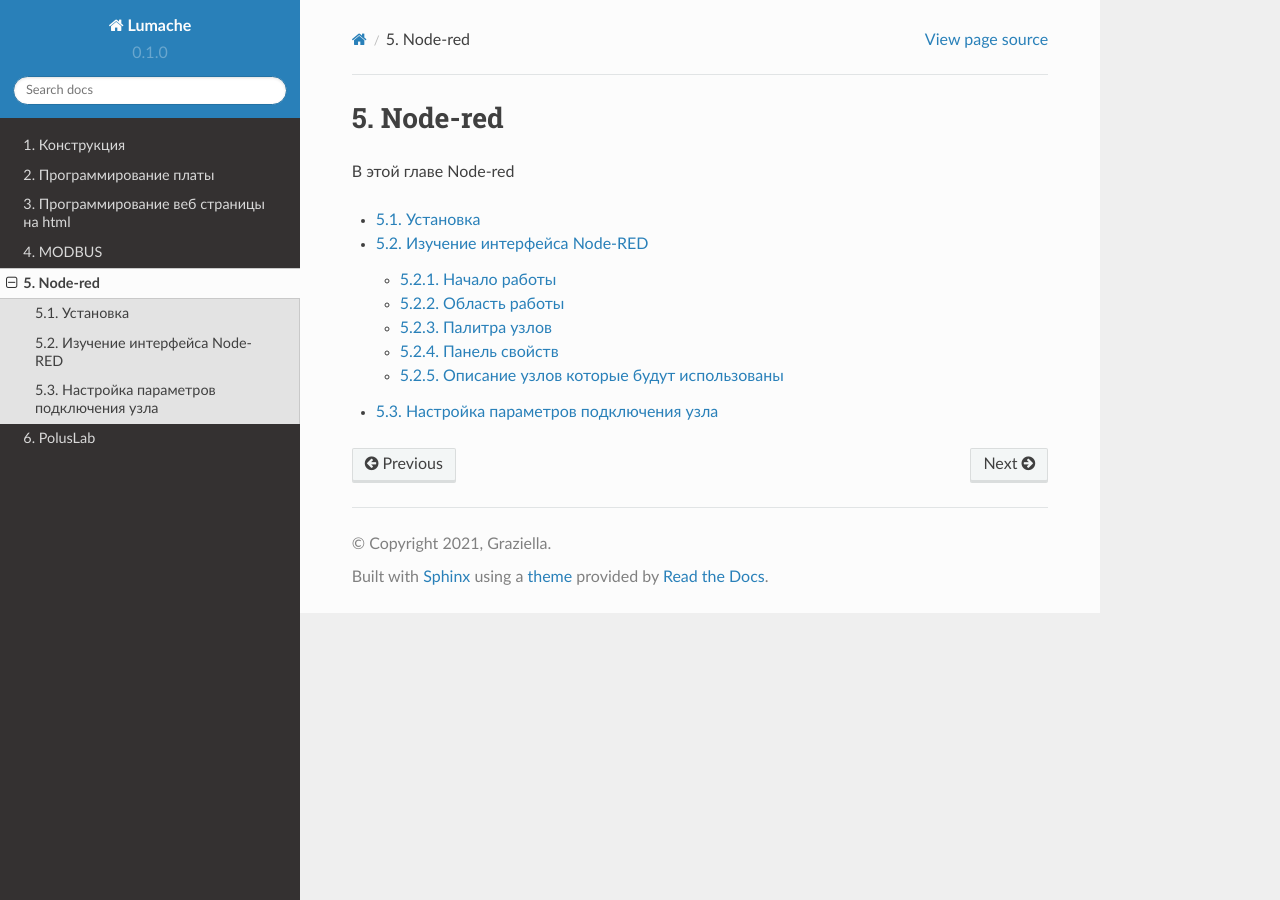
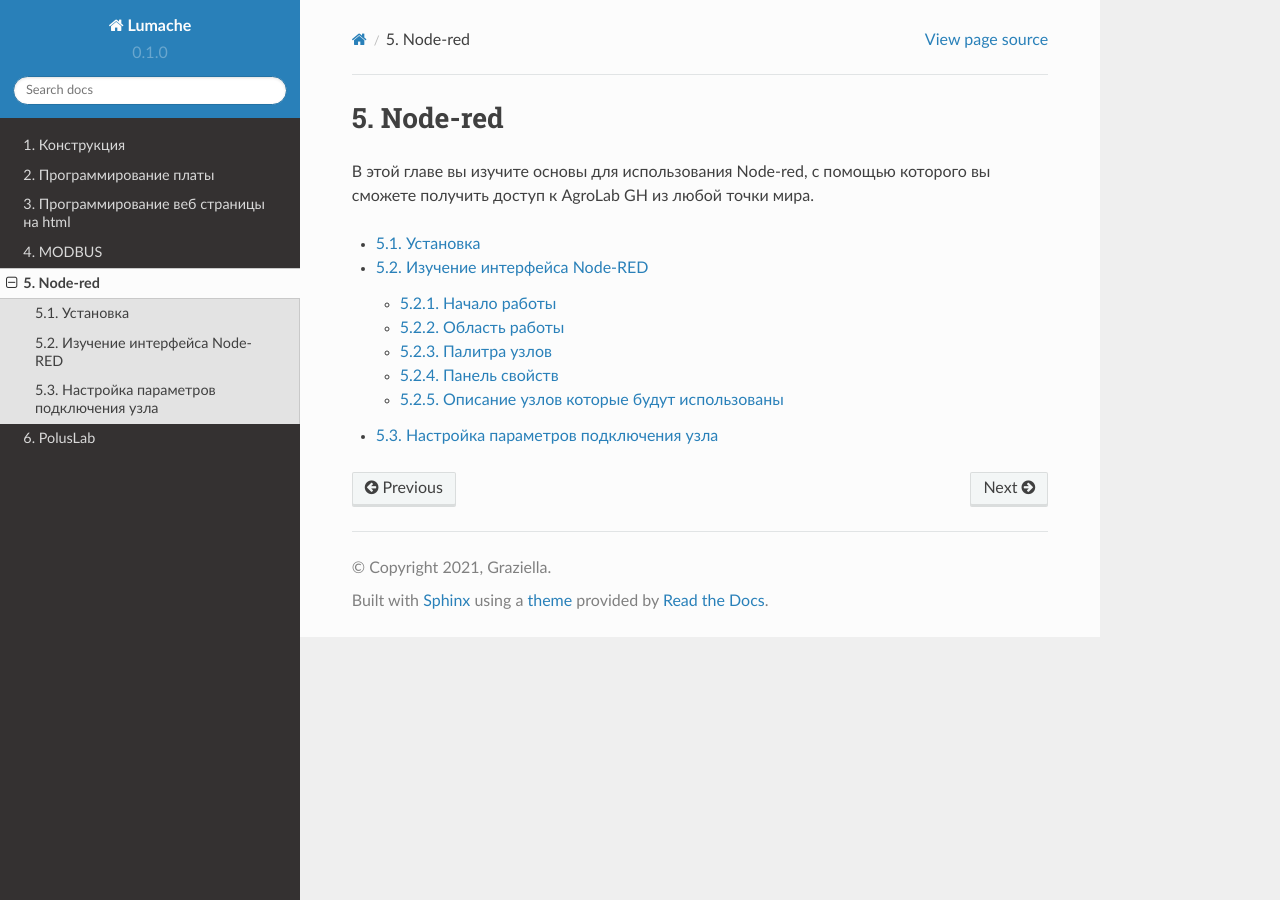
Before and after one commit to BBanwz/book_AL_GH, a Sphinx documentation site: the page built from docs/5NodeRed/index.rst, in a window 1280 px wide. Built offline with Sphinx 7.4.7 and the Read the Docs theme 2.0.0, drawn with Linux system fonts in a browser that asks for light colours.

Commit message:
Update index.rst

```diff
--- a/docs/5NodeRed/index.rst
+++ b/docs/5NodeRed/index.rst
@@ -1,7 +1,7 @@
 Node-red
 ========
 
-В этой главе Node-red
+В этой главе вы изучите основы для использования Node-red, с помощью которого вы сможете получить доступ к AgroLab GH из любой точки мира.
 
 .. toctree::
    :maxdepth: 3
```
